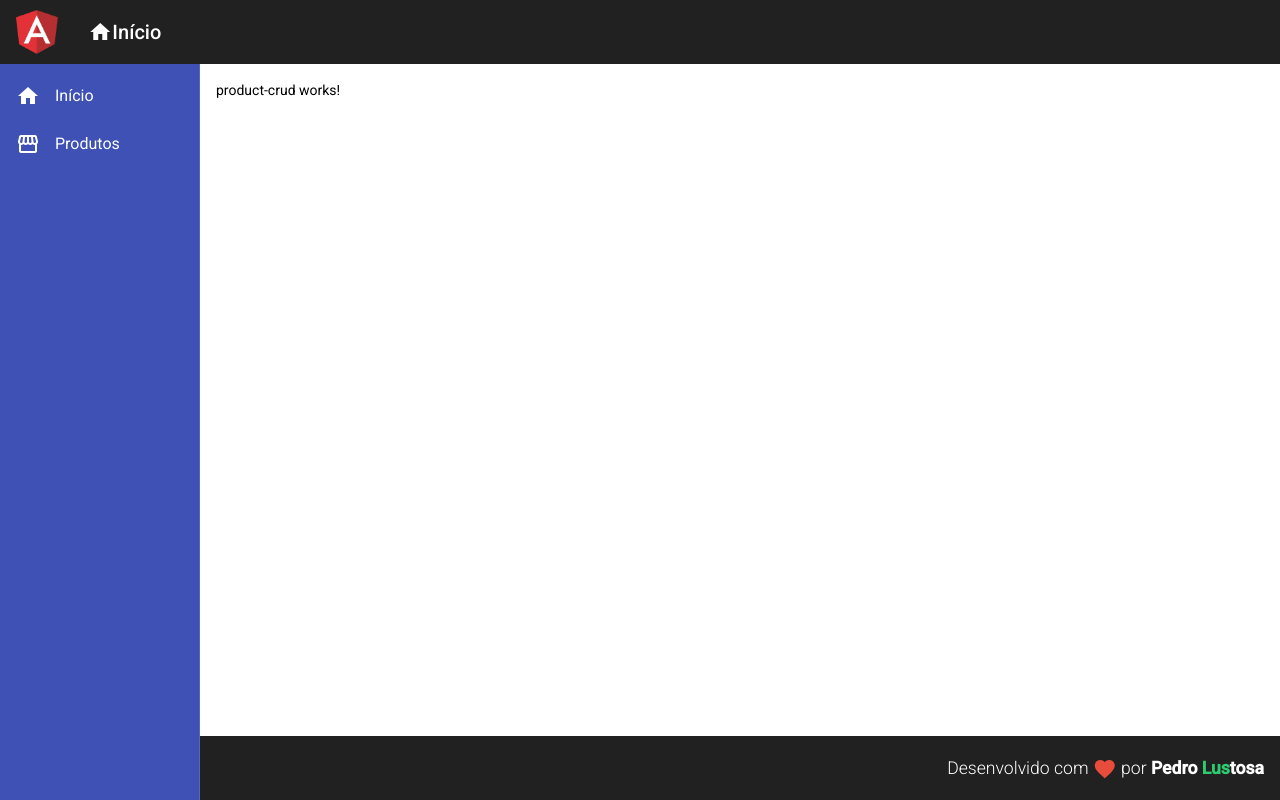
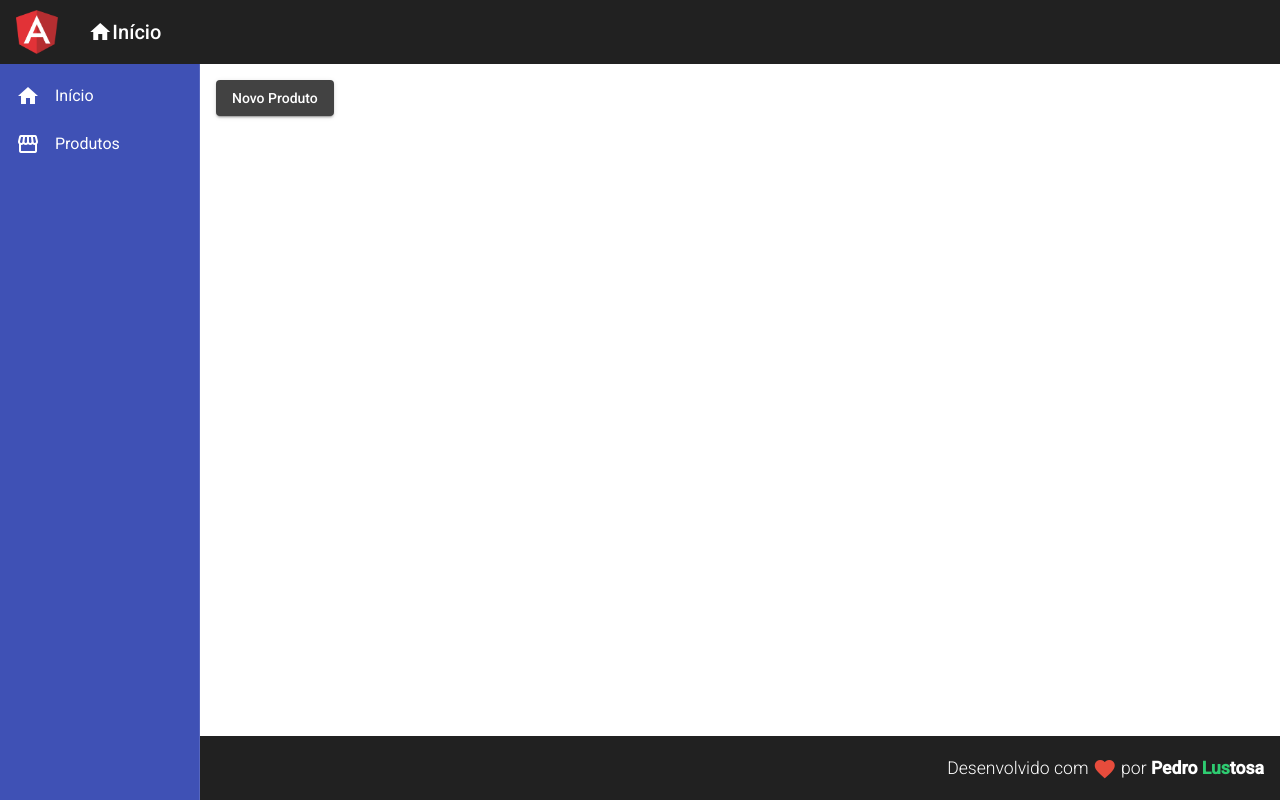
Before and after one commit to Pedrolustosa/AngularCRUD, an Angular app in the folder Frontend/: page /product in a window 1280 px wide. Built offline with nearby package versions, Linux system fonts and the light colour scheme.

Commit message:
Navigate to Create Products Screen

```diff
--- a/Frontend/src/app/app-routing.module.ts
+++ b/Frontend/src/app/app-routing.module.ts
@@ -7,7 +7,7 @@
 const routes: Routes = [
   { path: '', component: HomeComponent },
   { path: 'product', component: ProductCrudComponent },
-  { path: 'product/create', component: ProductCreateComponent }
+  { path: 'products/create', component: ProductCreateComponent }
 ];
 
 @NgModule({
--- a/Frontend/src/app/app.module.ts
+++ b/Frontend/src/app/app.module.ts
@@ -15,7 +15,7 @@
 import { HomeComponent } from './views/home/home.component';
 import { ProductCrudComponent } from './views/product-crud/product-crud.component';
 import { ProductCreateComponent } from './components/product/product-create/product-create.component';
-
+import { MatButtonModule } from '@angular/material/button';
 
 @NgModule({
   declarations: [
@@ -34,7 +34,8 @@
     MatToolbarModule,
     MatSidenavModule,
     MatListModule,
-    MatCardModule
+    MatCardModule,
+    MatButtonModule
   ],
   providers: [],
   bootstrap: [AppComponent]
--- a/Frontend/src/app/components/product/product-create/product-create.component.html
+++ b/Frontend/src/app/components/product/product-create/product-create.component.html
@@ -1 +1 @@
-<p>product-create works!</p>
+<p style="color: black;">product-create works!</p>
--- a/Frontend/src/app/views/product-crud/product-crud.component.html
+++ b/Frontend/src/app/views/product-crud/product-crud.component.html
@@ -1 +1,3 @@
-<p style="color: black;">product-crud works!</p>
+<button mat-raised-button (click)="navigateToProductCreate()">
+    Novo Produto
+</button>
--- a/Frontend/src/app/views/product-crud/product-crud.component.ts
+++ b/Frontend/src/app/views/product-crud/product-crud.component.ts
@@ -1,4 +1,5 @@
 import { Component, OnInit } from '@angular/core';
+import { Router } from '@angular/router'
 
 @Component({
   selector: 'app-product-crud',
@@ -7,9 +8,13 @@
 })
 export class ProductCrudComponent implements OnInit {
 
-  constructor() { }
+  constructor(private router: Router) { }
 
   ngOnInit(): void {
   }
 
+  navigateToProductCreate(): void {
+    this.router.navigate(['/products/create'])
+  }
+
 }
```
